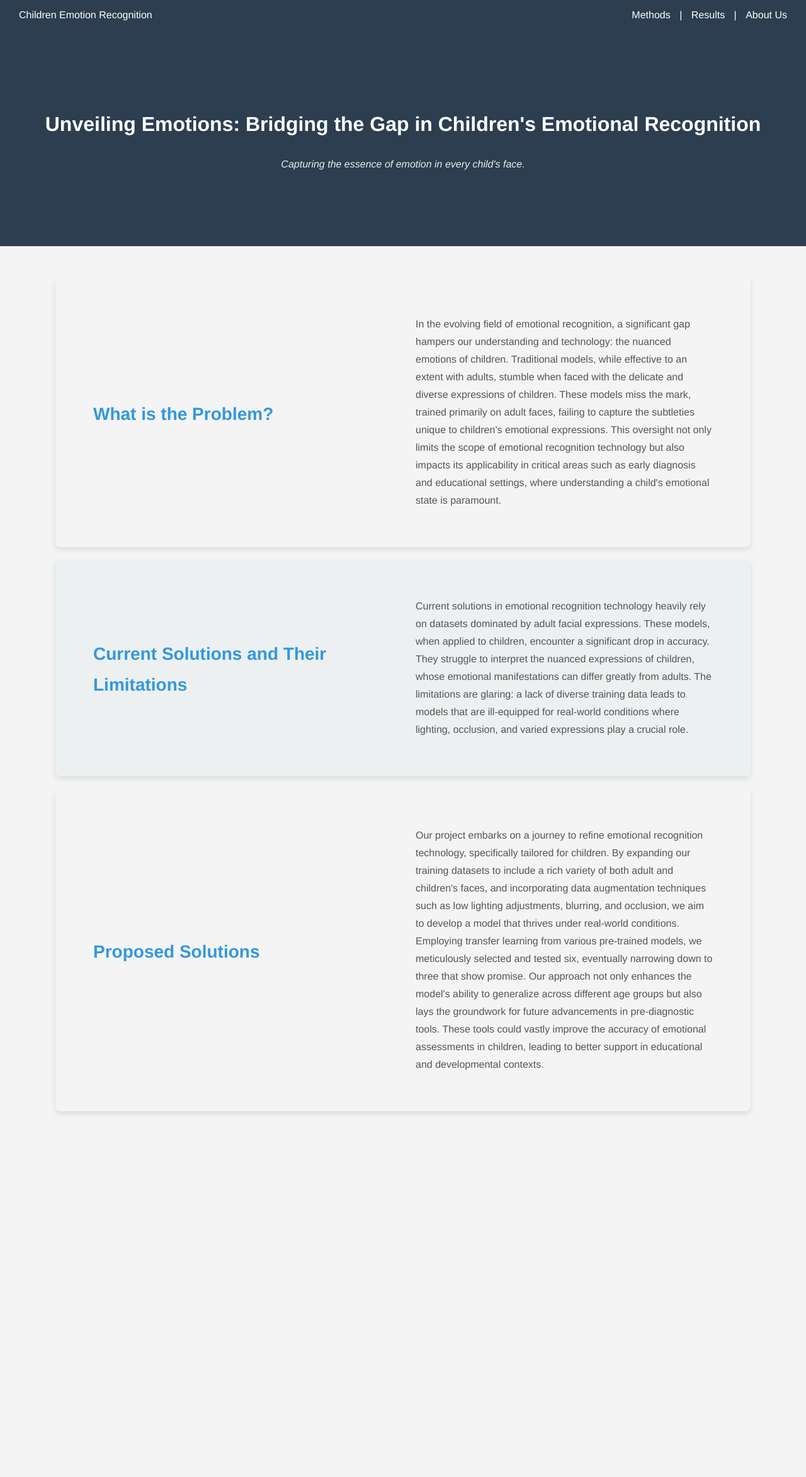
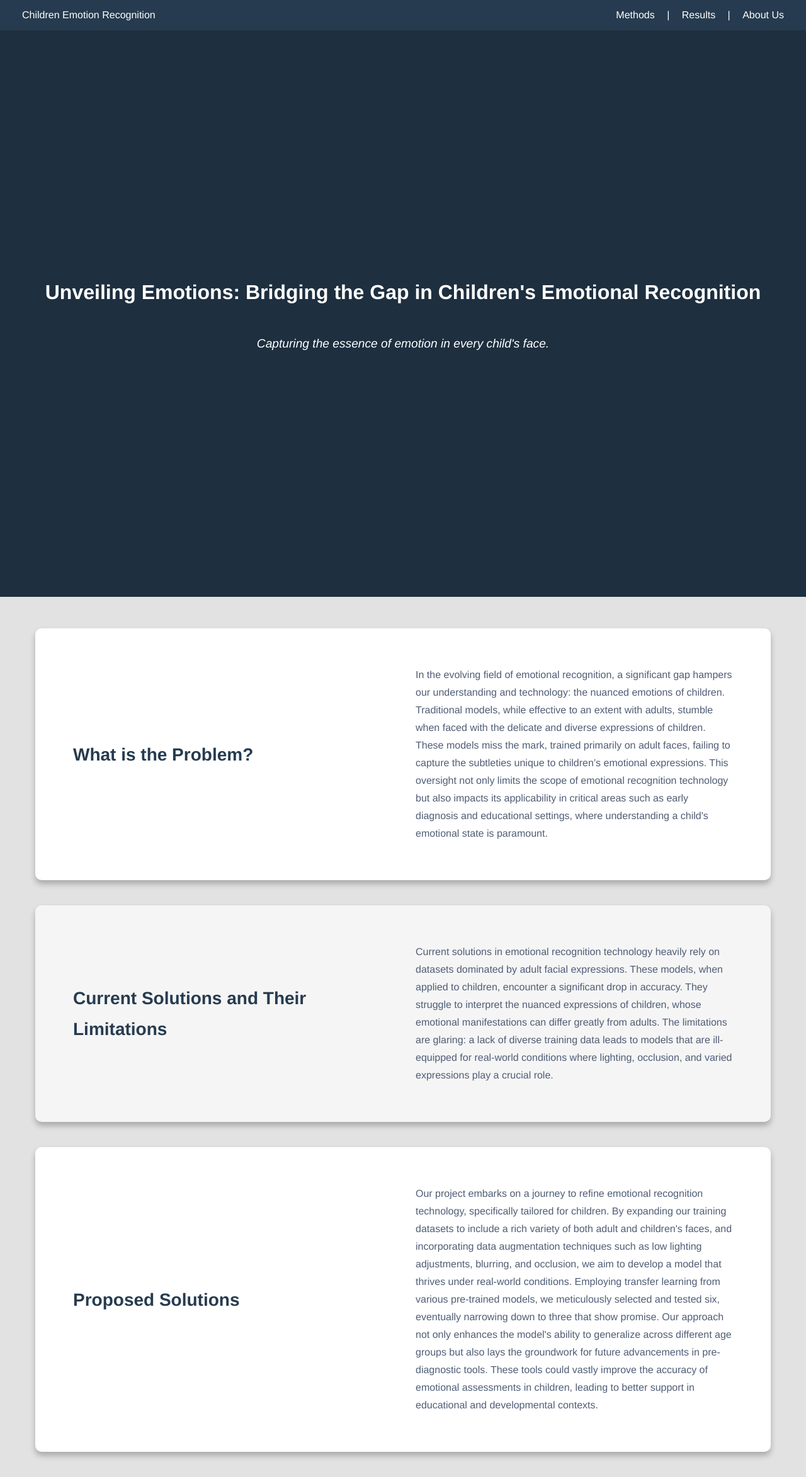
Before and after one commit to ant-li/DSC140B-Capstone-Project, a Jekyll site: the page built from index.html, in a window 1280 px wide. Shown: the whole page at 63% size. Built offline with Jekyll 4.4.1, drawn with Linux system fonts in a browser that asks for light colours; before the commit the page ends 1785 px from its top, so only the background shows below that.

Commit message:
lil changes

```diff
--- a/assets/css/index.css
+++ b/assets/css/index.css
@@ -1,41 +1,103 @@
 /* assets/css/index.css */
-
 body {
-    font-family: 'Helvetica Neue', Arial, sans-serif; /* More modern font */
-    line-height: 1.75; /* Slightly increased line height for readability */
-    color: #333;
-    background-color: #f4f4f4;
+    font-family: 'Helvetica Neue', Arial, sans-serif;
+    line-height: 1.75;
+    color: #333E48;
+    background-color: #E1E2E1;
     margin: 0;
     padding: 0;
 }
 
 .hero {
-    background-color: #2c3e50; /* Navy blue */
+    background-color: #263B4F;
     color: white;
     text-align: center;
-    padding: 100px 20px; /* Increased padding for more space, added horizontal padding */
-    margin-bottom: 50px; /* Separation from the next section */
+    padding: 0;
+    margin-bottom: 50px;
+    height: 100vh;
+    display: flex;
+    flex-direction: column;
+    justify-content: center;
+    position: relative;
+}
+
+.hero::after {
+    content: '';
+    position: absolute;
+    top: 0;
+    left: 0;
+    right: 0;
+    bottom: 0;
+    background: rgba(0, 0, 0, 0.2);
+    z-index: 0;
+}
+
+.hero > * {
+    position: relative;
+    z-index: 1;
+    animation: fadeInUp 1.5s ease-out forwards; /* Animation for hero content */
 }
 
 .tagline {
     font-style: italic;
-    opacity: 0.9; /* Slightly toned down to complement the main title */
-    margin-top: 15px; /* Space between the title and tagline */
+    opacity: 0.9;
+    margin-top: 15px;
+    font-size: 1.2rem;
+}
+
+/* Keyframes for fadeInUp animation */
+@keyframes fadeInUp {
+    from {
+        opacity: 0;
+        transform: translateY(20px);
+    }
+    to {
+        opacity: 1;
+        transform: translateY(0);
+    }
 }
 
 .section {
     display: flex;
     align-items: center;
     justify-content: space-between;
-    padding: 40px; /* Increased padding for more breathing space */
-    margin: 20px 0; /* Top and bottom margin only to maintain flow */
-    width: 80%; /* Width in percentage should be consistent */
-    max-width: 1200px; /* Maximum width to avoid too wide sections on large screens */
-    margin-left: auto; /* Center the section blocks */
-    margin-right: auto;
-    box-shadow: 0 4px 8px rgba(0, 0, 0, 0.1); /* Subtle shadow for depth */
-    border-radius: 8px; /* Rounded corners for modern look */
+    padding: 40px;
+    margin: 40px auto;
+    width: 85%;
+    max-width: 1200px;
+    background-color: #FFFFFF;
+    box-shadow: 0 6px 10px rgba(0, 0, 0, 0.25);
+    border-radius: 10px;
     flex-wrap: wrap;
+    transform: translateY(30px); /* Initial state for animation */
+    animation: fadeInUp 1s ease-out forwards; /* Apply animation */
+    animation-delay: 0.5s; /* Start after the hero animation */
+    opacity: 0; /* Initial state for animation */
+    transform: translateY(30px); /* Initial state for animation */
+    visibility: hidden; /* Make sections not visible initially */
+    transition: opacity 0.3s ease, transform 0.3s ease, visibility 0s linear 0.3s; /* Include visibility in the transition */
+}
+
+.section.visible {
+    opacity: 1;
+    transform: translateY(0);
+    visibility: visible; /* Make section fully visible when it becomes visible */
+    transition-delay: 0s; /* Reset transition delay to show elements immediately when they become visible */
+}
+
+.section:hover {
+    transform: translateY(-5px);
+    box-shadow: 0 12px 20px rgba(0, 0, 0, 0.3);
+}
+
+/* Adjusting the animation delay for each section to create a cascading effect */
+.section:nth-child(odd) {
+    animation-delay: 0.75s;
+}
+
+.section:nth-child(even) {
+    background-color: #F5F5F5;
+    animation-delay: 1s;
 }
 
 .section > * {
@@ -43,38 +105,32 @@ body {
     margin: 20px;
 }
 
-/* Responsive design for smaller screens */
+/* Responsive adjustments */
 @media (max-width: 768px) {
     .section {
         flex-direction: column;
+        padding: 20px;
     }
 
     .section > * {
         flex-basis: auto;
-        margin: 10px 0; /* Less margin for a tighter mobile layout */
-        width: 100%; /* Full width for mobile */
-        text-align: center; /* Center text for mobile readability */
+        margin: 10px 0;
+        width: 100%;
+        text-align: center;
     }
 
     .hero {
-        padding: 50px 20px; /* Less padding on mobile for hero section */
+        padding: 50px 20px;
     }
 }
 
-/* Alternating background for sections */
-.section:nth-child(even) {
-    background-color: #ecf0f1; /* Light gray */
+.section h2 {
+    color: #263B4F;
+    font-size: 28px;
+    margin-bottom: 20px;
 }
 
-/* Style for section titles */
-.section h2 {
-    color: #3498db; /* Navy blue */
-    font-size: 28px; /* Larger font size for titles */
-    margin-bottom: 15px; /* Space between the title and content */
+.section p {
+    font-size: 16px;
+    color: #4F5D75;
 }
-
-/* Style adjustments for paragraphs for better readability */
-.section p {
-    font-size: 16px; /* Slightly larger font size for readability */
-    color: #555; /* Slightly lighter color for less contrast and easier reading */
-}
--- a/assets/css/methods.css
+++ b/assets/css/methods.css
@@ -1,59 +1,62 @@
 /* assets/css/methods.css */
 
 .methods-section {
-    margin: 20px auto; /* Centers the section and adds margin */
+    margin: 30px auto;
     padding: 20px;
-    background-color: #ffffff; /* Adds background color for legibility */
-    box-shadow: 0 4px 8px rgba(0,0,0,0.1); /* More pronounced shadow for depth */
-    border-radius: 5px; /* Slightly rounds the corners of the sections */
-    max-width: 1200px; /* Sets a max-width for larger screens */
+    background-color: #ffffff; /* Keeps the background color white for clarity */
+    box-shadow: 0 5px 15px rgba(0, 0, 0, 0.1); /* Soft shadow for depth */
+    border-radius: 8px; /* Modern look with rounded corners */
+    max-width: 1200px;
+    color: #333; /* Using a standard dark color for text for better readability */
 }
 
 .methods-section + .methods-section {
-    margin-top: 60px; /* Adds more space between sections */
+    margin-top: 80px; /* Spacing between sections */
 }
 
 .text-and-image {
-    display: block; /* Stacks the text and image on top of each other for columnar layout */
-    margin-bottom: 60px;
+    display: flex;
+    flex-direction: column; /* Ensures content stacks vertically */
+    align-items: center; /* Centers content */
+    gap: 20px;
+    margin-bottom: 80px; /* Spacing below each section */
+}
+
+.text-content, .image-content {
+    width: 100%; /* Full width for a columnar layout */
+    padding: 20px;
 }
 
 .text-content {
-    padding: 20px;
-    text-align: justify;
-}
-
-.image-content {
-    text-align: center;
-    padding: 20px;
-    margin: 20px 0; /* Adds vertical space around images */
+    background-color: #f4f4f4; /* Lighter background for text sections */
+    padding: 10px;
+    border-radius: 5px; /* Rounded corners for consistency */
+    box-shadow: 0 2px 4px rgba(0, 0, 0, 0.05); /* Light shadow for subtle depth */
 }
 
 .image-content img {
-    max-width: 80%; /* Sets max width for images */
+    max-width: 100%;
     height: auto;
-    border-radius: 5px; /* Rounds the corners of images */
-    margin: 0 auto; /* Centers image */
+    border-radius: 5px; /* Rounded corners for images */
+    box-shadow: 0 2px 4px rgba(0, 0, 0, 0.05); /* Consistency in shadow */
 }
 
 .caption {
     font-size: 0.9em;
-    color: #777;
-    text-align: center; /* Centers the caption text */
+    color: #333; /* Dark color for readability */
+    text-align: center;
     margin-top: 8px;
 }
 
 @media (max-width: 768px) {
-    .methods-section {
-        margin: 20px 15px; /* Adjusts margin for mobile */
-        padding: 20px;
+    .text-content, .image-content {
+        padding: 15px;
+        margin: 10px 0; /* Adjusted for a tighter layout on mobile */
+        background-color: transparent; /* Removes background color for mobile */
+        box-shadow: none; /* Removes shadow for a cleaner look */
     }
 
-    .text-content, .image-content {
-        padding: 15px; /* Adjusts padding for mobile */
-    }
-
-    .image-content img {
-        max-width: 100%; /* Allows image to fill container on small screens */
+    .methods-section {
+        padding: 15px; /* Adjusted padding for a tighter layout */
     }
 }
--- a/assets/css/navbar.css
+++ b/assets/css/navbar.css
@@ -1,7 +1,7 @@
 /* assets/css/navbar.css */
 
 nav {
-    background-color: #2c3e50; /* Navy blue */
+    background-color: #263B4F; /* Darker blue from the hero section for cohesion */
     color: white;
     padding: 10px 20px;
 }
@@ -9,18 +9,21 @@ nav {
 nav a {
     color: white;
     text-decoration: none;
-    padding: 0 10px;
+    padding: 0 15px; /* Slightly increased padding for links */
+    transition: color 0.3s ease; /* Smooth transition for color change */
 }
 
 nav a:hover {
-    text-decoration: underline;
+    color: #E1E2E1; /* Lighter for a subtle hover effect, adjusted for readability */
+    background-color: transparent; /* Keeps background transparent on hover */
+    border-radius: 4px; /* Soften edges, maintaining the original design intent */
 }
 
 nav div {
-    display: inline; /* Remove 'float' and use 'display: inline' or 'inline-block' */
+    display: inline-block; /* Retains the inline-level layout */
 }
 
-/* Clearfix for floated elements */
+/* Clearfix for floated elements, maintaining the structure */
 nav::after {
     content: "";
     display: table;
```
Also changed, not shown: index.html (+17 -0 lines).
